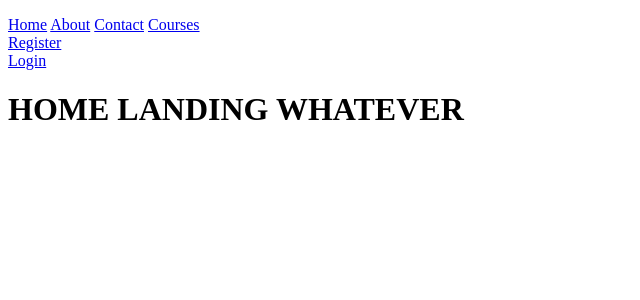
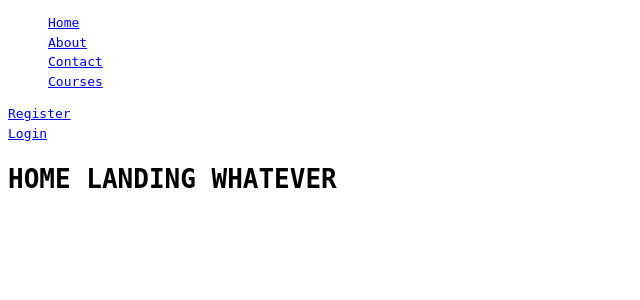
Before and after one commit to ruemisa/rubicks-panel, a Rails app: page / in a window 1280 px wide. Shown: the top 300 px of the page, without its empty margins (0-640 px from the left). Run offline with Rails 7, Linux system fonts and the light colour scheme; style sheets or scripts are compiled from the project's sources; parts of the project's set-up code (start-up, migrations or seed data) failed here and were passed over.

```diff
--- a/app/assets/stylesheets/application.css
+++ b/app/assets/stylesheets/application.css
@@ -13,3 +13,21 @@
  *= require_tree .
  *= require_self
  */
+
+
+/* * {
+  padding: 0;
+  margin: 0;
+  box-sizing: border-box;
+} */
+
+body {
+  height: 100%;
+  width: 100%;
+  font-family: monospace;
+  line-height: 1.5;
+}
+
+li {
+  list-style: none;
+}
--- a/app/views/layouts/application.html.erb
+++ b/app/views/layouts/application.html.erb
@@ -14,11 +14,15 @@
     <p class="notice"><%= notice %></p>
     <p class="alert"><%= alert %></p>
 
-    <%= link_to "Home", root_path %>
-    <%= link_to "About", about_us_path %>
-    <%= link_to "Contact", contact_us_path %>
-    <%= link_to "Courses", courses_path %>
 
+    <nav>
+      <ul>
+        <li><%= link_to "Home", root_path %></li>
+        <li><%= link_to "About", about_us_path %></li>
+        <li><%= link_to "Contact", contact_us_path %></li>
+        <li><%= link_to "Courses", courses_path %></li>
+      </ul>
+    </nav>
 
       <div>
       <%= login_helper %>
--- a/config/routes.rb
+++ b/config/routes.rb
@@ -12,11 +12,11 @@ Rails.application.routes.draw do
       resources :instructors, only: [:index, :new, :create, :destroy]
     end
   end
-  get 'course/:id' => 'courses#show', as: 'course_show'
+  get 'courses/:id' => 'courses#show', as: 'course_show'
 
   # Cohorts only
   resources :cohorts, only: [:show, :edit, :update], except: [:show]
-  get 'cohort/:id' => 'cohorts#show', as: 'cohort_show'
+  get 'cohorts/:id' => 'cohorts#show', as: 'cohort_show'
 
   # Instructors only
   resources :instructors, only: [:show, :edit, :update]
```
Also changed, not shown: app/controllers/students_controller.rb (+7 -2 lines), app/views/pages/home.html.erb (line endings or trailing spaces), app/views/students/edit.html.erb (added).
